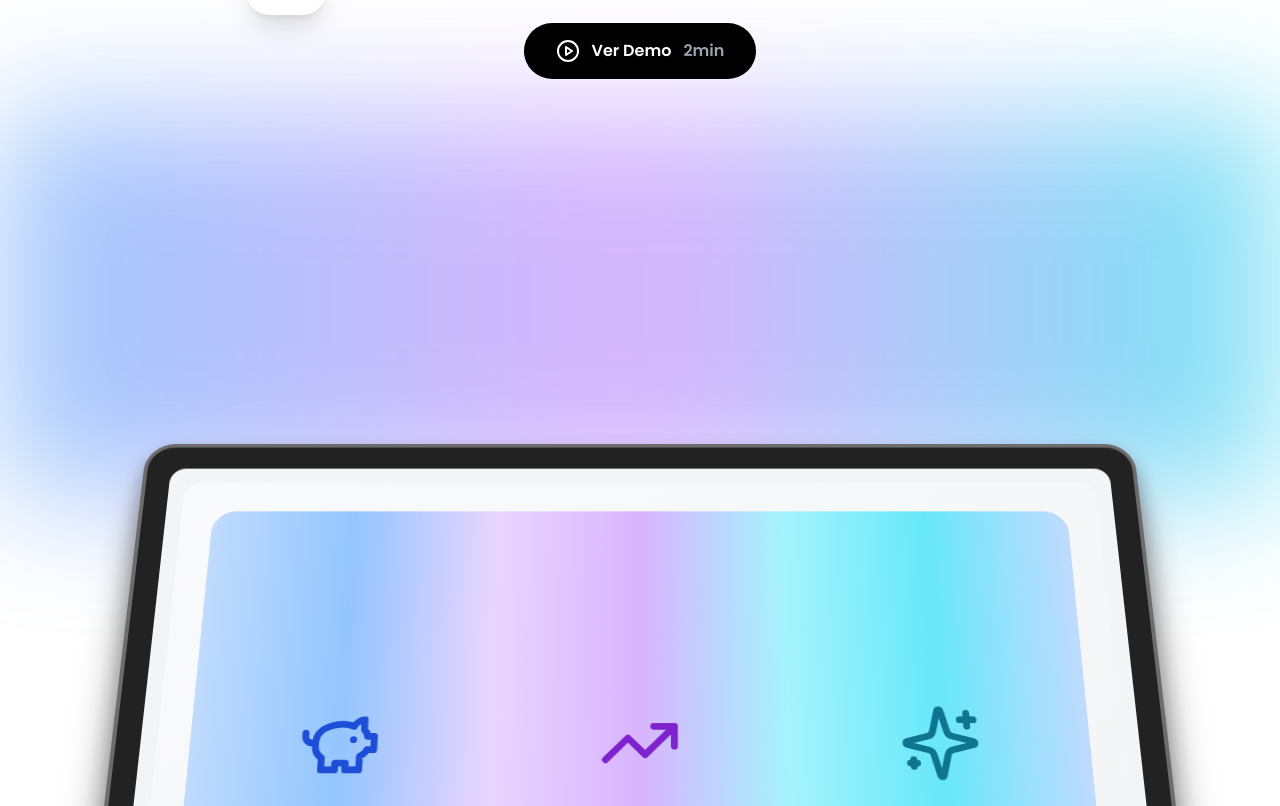
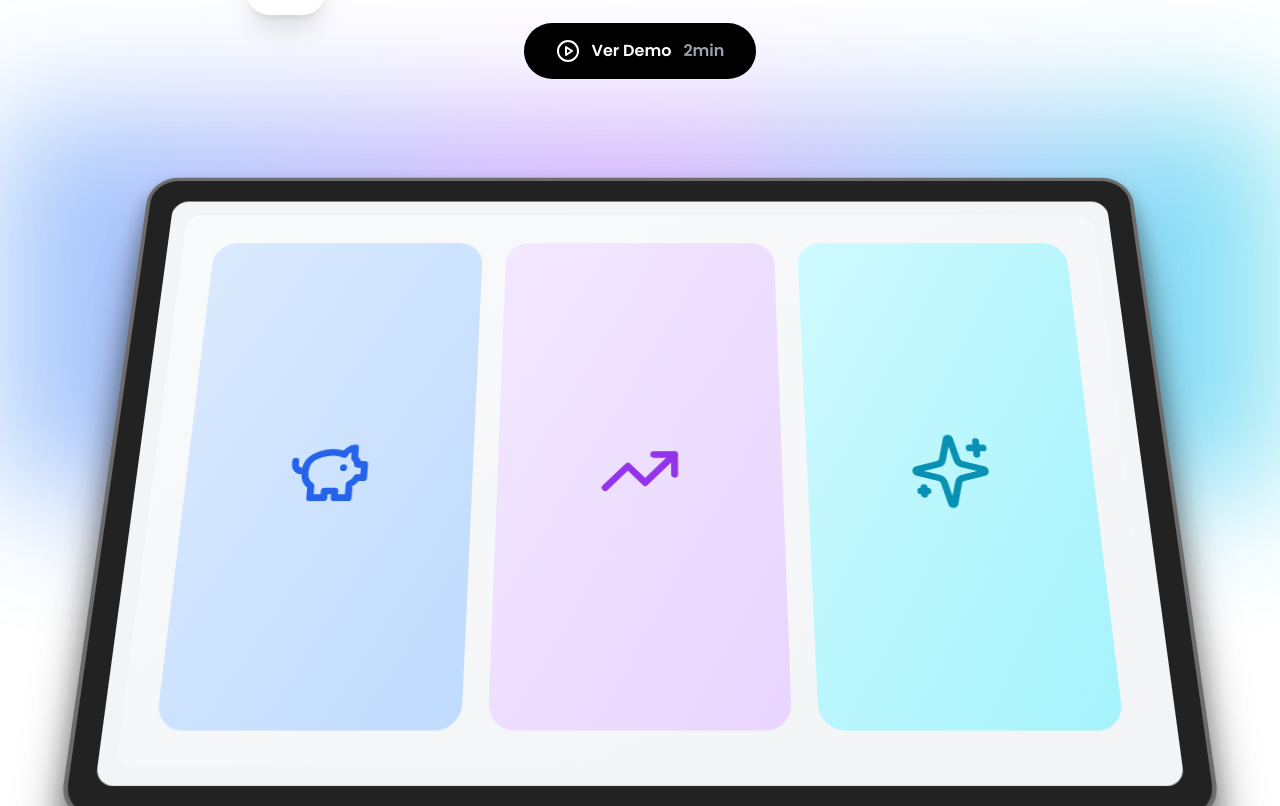
Before and after one commit to hxxsss/mira-xp-hackathon, a React (Vite) app: page / in a window 1280 px wide. Shown: the part 454-1260 px from the top of the page. Built offline with nearby package versions, Linux system fonts and the light colour scheme; the HTML template or start-up script is replaced by a standard one.

Commit message:
Reverted to commit fcec57991377e8dc1da02807266294a0f1c03516

```diff
--- a/src/pages/Landing.tsx
+++ b/src/pages/Landing.tsx
@@ -101,23 +101,23 @@ const Landing = () => {
           <div className="absolute left-1/2 -translate-x-1/2 mt-8 w-screen h-96 bg-gradient-to-r from-blue-400 via-purple-400 to-cyan-400 blur-3xl opacity-60 z-0"></div>
 
           {/* Scroll Animation Container */}
-          <div className="relative z-10 w-full mt-12">
+          <div className="relative z-10 w-full -mt-56">
             <ContainerScroll titleComponent={<></>}>
               <div className="bg-gradient-to-br from-gray-50 to-gray-100 p-8 h-full w-full rounded-2xl">
-                <div className="grid grid-cols-3 gap-0 h-full max-w-5xl mx-auto overflow-hidden rounded-3xl">
-                  {/* Card 1 - Azul para Roxo */}
-                  <div className="bg-gradient-to-r from-blue-200 via-blue-300 to-purple-200 flex items-center justify-center">
-                    <PiggyBank className="w-20 h-20 text-blue-700" />
+                <div className="grid grid-cols-3 gap-6 h-full max-w-5xl mx-auto">
+                  {/* Card 1 - Azul claro */}
+                  <div className="bg-gradient-to-br from-blue-100 to-blue-200 rounded-3xl flex items-center justify-center">
+                    <PiggyBank className="w-20 h-20 text-blue-600" />
                   </div>
 
-                  {/* Card 2 - Roxo para Cyan */}
-                  <div className="bg-gradient-to-r from-purple-200 via-purple-300 to-cyan-200 flex items-center justify-center">
-                    <TrendingUp className="w-20 h-20 text-purple-700" />
+                  {/* Card 2 - Roxo claro */}
+                  <div className="bg-gradient-to-br from-purple-100 to-purple-200 rounded-3xl flex items-center justify-center">
+                    <TrendingUp className="w-20 h-20 text-purple-600" />
                   </div>
 
-                  {/* Card 3 - Cyan para Azul */}
-                  <div className="bg-gradient-to-r from-cyan-200 via-cyan-300 to-blue-200 flex items-center justify-center">
-                    <Sparkles className="w-20 h-20 text-cyan-700" />
+                  {/* Card 3 - Cyan claro */}
+                  <div className="bg-gradient-to-br from-cyan-100 to-cyan-200 rounded-3xl flex items-center justify-center">
+                    <Sparkles className="w-20 h-20 text-cyan-600" />
                   </div>
                 </div>
               </div>
```
